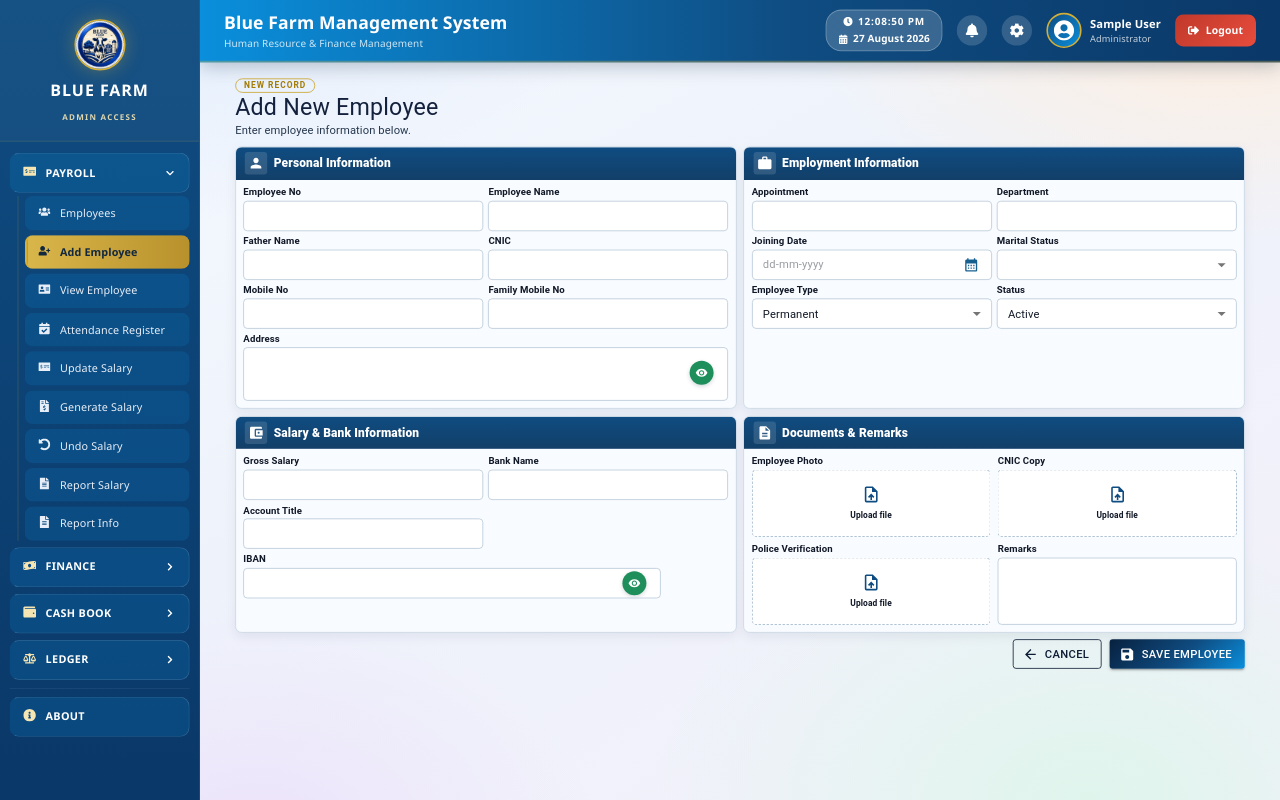
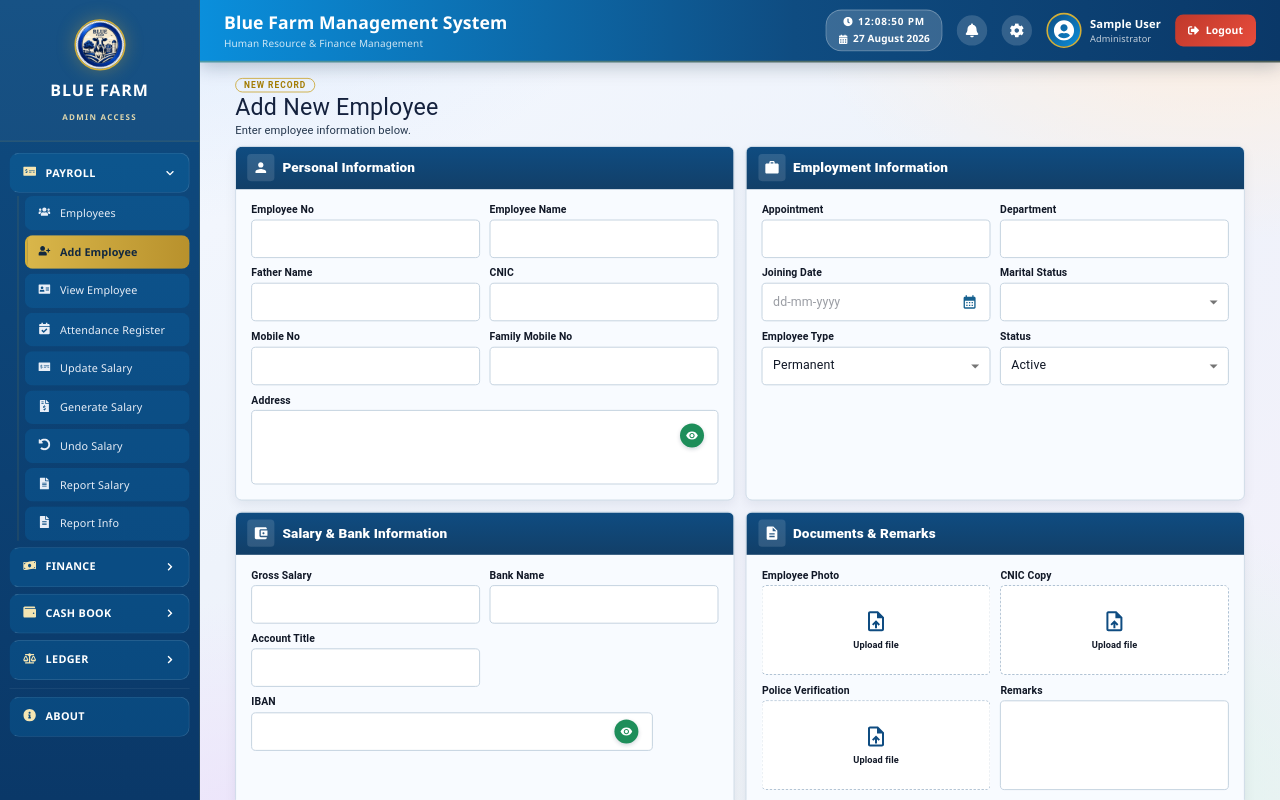
Before and after one commit to bluefarm751-hub/Bluefarmfinnance, a React (Vite) app in the folder client/: page /employees/add in a window 1280 px wide. Built offline with nearby package versions, Linux system fonts and the light colour scheme; sample sign-in values are in the browser's storage.

Commit message:
Cards Fix

```diff
--- a/client/src/components/Employee/EmployeeForm.jsx
+++ b/client/src/components/Employee/EmployeeForm.jsx
@@ -17,8 +17,8 @@ const inputSx = {
   width: "100%",
   minWidth: 0,
   "& .MuiOutlinedInput-root": {
-    minHeight: 38,
-    borderRadius: 1.25,
+    minHeight: 48,
+    borderRadius: 1.4,
     background: "#fff",
     "& fieldset": { borderColor: "#b7c8d8" },
     "&:hover fieldset": { borderColor: "#7fa5c4" },
@@ -27,8 +27,8 @@ const inputSx = {
       "& fieldset": { borderColor: `${brand.blueBright} !important`, borderWidth: "1px !important" },
     },
   },
-  "& .MuiInputBase-input": { fontSize: 14, py: .72, color: "#111827" },
-  "& .MuiSelect-select": { fontSize: 14, py: .72, color: "#111827" },
+  "& .MuiInputBase-input": { fontSize: 15.5, py: 1.05, color: "#111827" },
+  "& .MuiSelect-select": { fontSize: 15.5, py: 1.05, color: "#111827" },
 };
 
 function Section({ icon, title, children }) {
@@ -42,25 +42,25 @@ function Section({ icon, title, children }) {
       boxShadow: "0 5px 14px rgba(8,33,63,.07)",
     }}>
       <Box sx={{
-        px: 1.4,
-        py: .78,
+        px: 1.8,
+        py: 1.15,
         display: "flex",
         alignItems: "center",
-        gap: 1,
+        gap: 1.2,
         background: "linear-gradient(180deg,#0f4c81 0%,#123f68 100%)",
         color: "#fff",
       }}>
         <Box sx={{
-          width: 28,
-          height: 28,
-          borderRadius: 1,
+          width: 34,
+          height: 34,
+          borderRadius: 1.2,
           background: "rgba(255,255,255,.13)",
           display: "grid",
           placeItems: "center",
         }}>{icon}</Box>
-        <Typography sx={{ fontSize: 15, fontWeight: 800, color: "#fff" }}>{title}</Typography>
+        <Typography sx={{ fontSize: 17, fontWeight: 800, color: "#fff" }}>{title}</Typography>
       </Box>
-      <Box sx={{ p: { xs: 1.05, md: 1.15 } }}>
+      <Box sx={{ p: { xs: 1.8, md: 2.4 } }}>
         {children}
       </Box>
     </Box>
@@ -70,7 +70,7 @@ function Section({ icon, title, children }) {
 function Field({ label, children, span = 1 }) {
   return (
     <Box sx={{ minWidth: 0, gridColumn: { xs: "1 / -1", md: span === 2 ? "1 / -1" : "auto" } }}>
-      <Typography sx={{ fontSize: 12, fontWeight: 700, color: "#111827", mb: .38, lineHeight: 1.15 }}>
+      <Typography sx={{ fontSize: 13, fontWeight: 700, color: "#111827", mb: .55, lineHeight: 1.15 }}>
         {label}
       </Typography>
       {children}
@@ -81,11 +81,11 @@ function Field({ label, children, span = 1 }) {
 function UploadBox({ label, previewUrl, isImage, fileName, onChange }) {
   return (
     <Box sx={{ minWidth: 0 }}>
-      <Typography sx={{ fontSize: 12, fontWeight: 700, color: "#111827", mb: .38, lineHeight: 1.15 }}>{label}</Typography>
+      <Typography sx={{ fontSize: 13, fontWeight: 700, color: "#111827", mb: .55, lineHeight: 1.15 }}>{label}</Typography>
       <Box component="label" sx={{
-        height: 84,
+        height: 112,
         border: `1px dashed ${previewUrl ? brand.gold : "#9bb2c7"}`,
-        borderRadius: 1.35,
+        borderRadius: 1.5,
         background: previewUrl ? "#eef7ff" : "#fff",
         display: "grid", placeItems: "center", cursor: "pointer", overflow: "hidden",
         position: "relative",
@@ -93,8 +93,8 @@ function UploadBox({ label, previewUrl, isImage, fileName, onChange }) {
         "&:hover": { borderColor: brand.blueBright, background: "#f5fbff" },
       }}>
         {previewUrl && isImage && <img src={previewUrl} alt={label} style={{ width: "100%", height: "100%", objectFit: "cover" }} />}
-        {previewUrl && !isImage && <Box sx={{ textAlign: "center", p: 1 }}><InsertDriveFileIcon sx={{ fontSize: 28, color: brand.goldDark }} /><Typography sx={{ fontSize: 10.5, color: "#111827", wordBreak: "break-all" }}>{fileName}</Typography></Box>}
-        {!previewUrl && <Box sx={{ textAlign: "center" }}><UploadFileIcon sx={{ fontSize: 24, color: brand.blueDeep }} /><Typography sx={{ fontSize: 10.5, fontWeight: 600, color: "#111827" }}>Upload file</Typography></Box>}
+        {previewUrl && !isImage && <Box sx={{ textAlign: "center", p: 1 }}><InsertDriveFileIcon sx={{ fontSize: 34, color: brand.goldDark }} /><Typography sx={{ fontSize: 11.5, color: "#111827", wordBreak: "break-all" }}>{fileName}</Typography></Box>}
+        {!previewUrl && <Box sx={{ textAlign: "center" }}><UploadFileIcon sx={{ fontSize: 30, color: brand.blueDeep }} /><Typography sx={{ fontSize: 11.5, fontWeight: 600, color: "#111827" }}>Upload file</Typography></Box>}
         <input hidden type="file" accept="image/*,.pdf" onChange={onChange} />
       </Box>
     </Box>
@@ -114,10 +114,10 @@ export default function EmployeeForm({ formData, setFormData }) {
   const policePreview = formData.policeVerification instanceof File ? URL.createObjectURL(formData.policeVerification) : formData.policeVerification ? `${formData.policeVerification}` : null;
   const policeFileName = formData.policeVerification instanceof File ? formData.policeVerification.name : (formData.policeVerification ? "Police verification uploaded" : null);
 
-  const twoCol = { display: "grid", gridTemplateColumns: { xs: "1fr", sm: "repeat(2,minmax(0,1fr))" }, gap: .8 };
+  const twoCol = { display: "grid", gridTemplateColumns: { xs: "1fr", sm: "repeat(2,minmax(0,1fr))" }, gap: 1.5 };
 
   return (
-    <Box sx={{ width: "100%", minWidth: 0, display: "grid", gridTemplateColumns: { xs: "1fr", lg: "repeat(2,minmax(0,1fr))" }, gap: 1.1 }}>
+    <Box sx={{ width: "100%", minWidth: 0, display: "grid", gridTemplateColumns: { xs: "1fr", lg: "repeat(2,minmax(0,1fr))" }, gap: 1.8 }}>
       <Section icon={<PersonIcon fontSize="small" />} title="Personal Information">
         <Box sx={twoCol}>
           <Field label="Employee No"><TextField hiddenLabel size="small" sx={inputSx} name="employeeNo" value={formData.employeeNo || ""} onChange={handleChange} /></Field>
@@ -127,7 +127,7 @@ export default function EmployeeForm({ formData, setFormData }) {
           <Field label="Mobile No"><TextField hiddenLabel size="small" sx={inputSx} name="mobile" value={formData.mobile || ""} onChange={handleChange} /></Field>
           <Field label="Family Mobile No"><TextField hiddenLabel size="small" sx={inputSx} name="familyMobile" value={formData.familyMobile || ""} onChange={handleChange} /></Field>
           <Field label="Address" span={2}>
-            <TextField hiddenLabel fullWidth multiline minRows={1} maxRows={2} sx={{ ...inputSx, "& .MuiOutlinedInput-root": { ...inputSx["& .MuiOutlinedInput-root"], minHeight: 54, alignItems: "flex-start" }, "& .MuiInputBase-input": { ...inputSx["& .MuiInputBase-input"], py: .65 } }} name="address" value={formData.address || ""} onChange={handleChange} slotProps={{ input: viewAdornment("Address", formData.address) }} />
+            <TextField hiddenLabel fullWidth multiline minRows={2} maxRows={3} sx={{ ...inputSx, "& .MuiOutlinedInput-root": { ...inputSx["& .MuiOutlinedInput-root"], minHeight: 72, alignItems: "flex-start" }, "& .MuiInputBase-input": { ...inputSx["& .MuiInputBase-input"], py: .85 } }} name="address" value={formData.address || ""} onChange={handleChange} slotProps={{ input: viewAdornment("Address", formData.address) }} />
           </Field>
         </Box>
       </Section>
@@ -153,11 +153,11 @@ export default function EmployeeForm({ formData, setFormData }) {
       </Section>
 
       <Section icon={<DescriptionIcon fontSize="small" />} title="Documents & Remarks">
-        <Box sx={{ display: "grid", gridTemplateColumns: { xs: "1fr", sm: "repeat(2,minmax(0,1fr))" }, gap: 1.15 }}>
+        <Box sx={{ display: "grid", gridTemplateColumns: { xs: "1fr", sm: "repeat(2,minmax(0,1fr))" }, gap: 1.6 }}>
           <UploadBox label="Employee Photo" previewUrl={photoPreview} isImage onChange={(e) => setFormData({ ...formData, photo: e.target.files[0] })} />
           <UploadBox label="CNIC Copy" previewUrl={cnicPreview} isImage={cnicIsImage} fileName={cnicFileName} onChange={(e) => setFormData({ ...formData, cnicCopy: e.target.files[0] })} />
           <UploadBox label="Police Verification" previewUrl={policePreview} isImage={policeIsImage} fileName={policeFileName} onChange={(e) => setFormData({ ...formData, policeVerification: e.target.files[0] })} />
-          <Field label="Remarks"><TextField hiddenLabel size="small" fullWidth multiline minRows={1} maxRows={4} name="remarks" value={formData.remarks || ""} onChange={handleChange} sx={{ ...inputSx, "& .MuiOutlinedInput-root": { ...inputSx["& .MuiOutlinedInput-root"], height: 84, alignItems: "flex-start" }, "& .MuiInputBase-input": { ...inputSx["& .MuiInputBase-input"], height: "100% !important", overflow: "auto !important" } }} /></Field>
+          <Field label="Remarks"><TextField hiddenLabel size="small" fullWidth multiline minRows={1} maxRows={4} name="remarks" value={formData.remarks || ""} onChange={handleChange} sx={{ ...inputSx, "& .MuiOutlinedInput-root": { ...inputSx["& .MuiOutlinedInput-root"], height: 112, alignItems: "flex-start" }, "& .MuiInputBase-input": { ...inputSx["& .MuiInputBase-input"], height: "100% !important", overflow: "auto !important" } }} /></Field>
         </Box>
       </Section>
 
--- a/client/src/index.css
+++ b/client/src/index.css
@@ -133,6 +133,18 @@ html, body, #root { max-width: 100%; overflow-x: hidden; }
     transform:translate(14px, -20px) scale(0.8) !important;
     transform-origin:top left !important;
     pointer-events:none;
+    /* The default MUI label clips to the field's own width (max-width:
+       calc(100% - 24px); overflow:hidden), so on any field that ends up
+       narrower than its label text (a squeezed column, a long label like
+       "Opening Balance", a font-metrics edge case), only the first letter
+       or two survives and the rest of the word is silently cut off — e.g.
+       "Party Name" rendering as just "P". The label is a small, empty,
+       absolutely-positioned strip floating above the box, so letting it
+       size to its own text instead of the field's width costs nothing and
+       guarantees the full word always shows. */
+    max-width:none !important;
+    white-space:nowrap !important;
+    overflow:visible !important;
 }
 
 .finance-cash-scope .MuiInputLabel-root.Mui-focused,
--- a/client/src/pages/AddEmployee.jsx
+++ b/client/src/pages/AddEmployee.jsx
@@ -46,7 +46,7 @@ export default function AddEmployee() {
           <Typography sx={{ mt: .25, fontSize: 14, color: "#26384e" }}>Enter employee information below.</Typography>
         </Box>
         <EmployeeForm formData={formData} setFormData={setFormData} />
-        <Box sx={{ mt: 1, display: "flex", justifyContent: "flex-end", gap: 1.2, flexWrap: "wrap" }}>
+        <Box sx={{ mt: 2, display: "flex", justifyContent: "flex-end", gap: 1.2, flexWrap: "wrap" }}>
           <Button variant="outlined" color="inherit" startIcon={<ArrowBackIcon />} onClick={() => navigate("/employees/list")}>Cancel</Button>
           <Button variant="contained" startIcon={<SaveIcon />} disabled={saving} onClick={handleSave} sx={{ background: gradients.brand }}>{saving ? "Saving..." : "Save Employee"}</Button>
         </Box>
--- a/client/src/pages/Ledger.jsx
+++ b/client/src/pages/Ledger.jsx
@@ -1,5 +1,4 @@
 import { Box, Grid, Typography } from "@mui/material";
-import { Link } from "react-router-dom";
 import MainLayout from "../layouts/MainLayout";
 import { FaBook, FaBalanceScale, FaFileInvoiceDollar } from "react-icons/fa";
 import { shadowCard } from "../theme";
@@ -59,10 +58,13 @@ export default function Ledger() {
             {TABS.map((tab) => (
               <Grid item xs={12} md={4} key={tab.path}>
                 <Box
-                  component={Link}
-                  to={tab.path}
                   sx={{
-                    cursor: "pointer",
+                    // Purely a visual summary card — Main Ledger / Party Ledger /
+                    // Balance Sheet are already reachable from the sidebar's
+                    // Ledger tabs, so this card intentionally does not link or
+                    // navigate anywhere; no pointer cursor, no hover/focus
+                    // "clickable" affordance either.
+                    cursor: "default",
                     borderRadius: 4,
                     background: tab.gradient,
                     color: "#fff",
@@ -79,10 +81,7 @@ export default function Ledger() {
                     overflow: "hidden",
                     boxShadow: shadowCard,
                     border: "2px solid rgba(255,255,255,0.25)",
-                    transition: "transform .2s, box-shadow .2s",
                     outline: "none",
-                    "&:hover": { transform: "translateY(-6px)", boxShadow: "0 18px 45px rgba(8,33,63,0.45)" },
-                    "&:focus-visible": { boxShadow: "0 0 0 4px rgba(212,175,55,.45), 0 20px 40px rgba(8,33,63,0.32)" },
                   }}
                 >
                   <Box sx={{ width: 72, height: 72, borderRadius: "50%", background: "rgba(255,255,255,.22)", display: "flex", alignItems: "center", justifyContent: "center", fontSize: 32, mb: 2, border: "2px solid rgba(255,255,255,.3)", position: "relative", zIndex: 1 }}>
```
